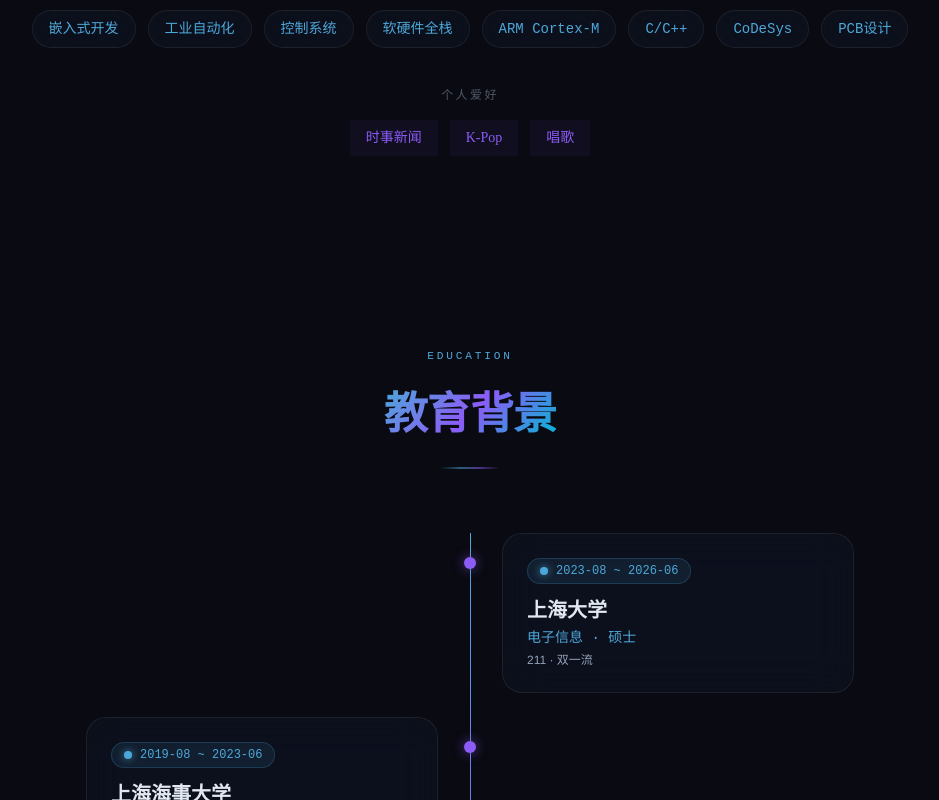
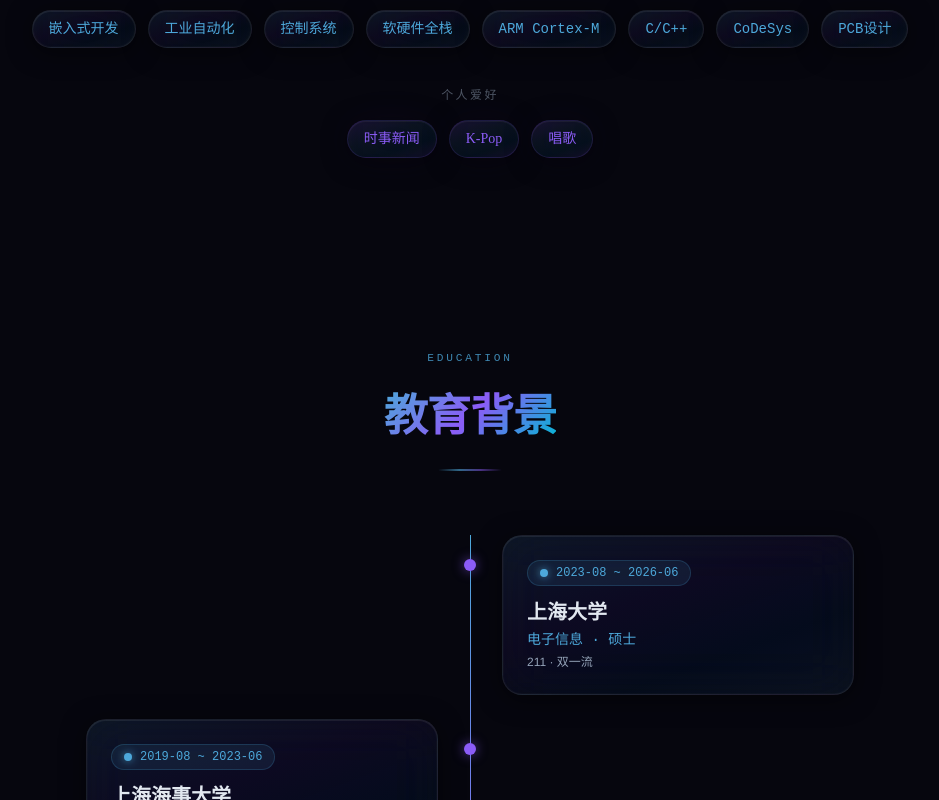
Before and after one commit to Leewlrma9077/resume, a React (Vite) app: page / in a window 1280 px wide. Shown: the part 1500-2300 px from the top of the page, without its empty margins (170-1109 px from the left). Built offline with nearby package versions, Linux system fonts and the light colour scheme; a web font is replaced by a local one.

Commit message:
feat: true iOS26 liquid glass with color-tinted transparency, data fixes

```diff
--- a/src/data/resumeData.js
+++ b/src/data/resumeData.js
@@ -68,7 +68,7 @@ export const skills = [
   {
     category: '编程语言',
     icon: '💻',
-    items: ['C/C++', 'ST (IEC 61131-3)', 'FBD', 'Python'],
+    items: ['C/C++', 'ST', 'FBD', 'Python'],
   },
   {
     category: '嵌入式平台',
@@ -78,17 +78,17 @@ export const skills = [
   {
     category: '通信接口',
     icon: '🔗',
-    items: ['UART / I2C / SPI', 'CAN 总线', 'DMA', '自定义通信协议'],
+    items: ['UART / I2C / SPI', 'CAN 总线', '自定义通信协议'],
   },
   {
     category: '硬件工程',
     icon: '📐',
-    items: ['电路原理图设计', 'PCB Layout', '多层板设计', '硬件调试与测试'],
+    items: ['电路原理图设计', 'PCB Layout', '硬件调试与测试'],
   },
   {
     category: '工业自动化',
     icon: '🏭',
-    items: ['IEC 61499 标准', 'CoDeSys 平台', 'EcoStruxure AE', 'DCS 分布式控制'],
+    items: ['IEC 61131 / IEC 61499', 'CoDeSys 平台', 'EcoStruxure AE', 'DCS 分布式控制'],
   },
 ];
 
--- a/src/index.css
+++ b/src/index.css
@@ -8,14 +8,14 @@
   * { margin: 0; padding: 0; box-sizing: border-box; }
   html { scroll-behavior: smooth; }
   body {
-    background-color: #0a0a12;
+    background-color: #06060e;
     color: #e2e8f0;
     overflow-x: hidden;
     -webkit-font-smoothing: antialiased;
     -moz-osx-font-smoothing: grayscale;
   }
   ::-webkit-scrollbar { width: 6px; }
-  ::-webkit-scrollbar-track { background: #0a0a12; }
+  ::-webkit-scrollbar-track { background: #06060e; }
   ::-webkit-scrollbar-thumb {
     background: linear-gradient(to bottom, #4da8da, #8b5cf6);
     border-radius: 3px;
@@ -23,35 +23,102 @@
 }
 
 @layer components {
-  /* ── iOS 26 Liquid Glass ── */
+  /*
+   * ─── iOS 26 Liquid Glass ───
+   * Layered translucent material with:
+   *   • Color-tinted base (not neutral) for vibrancy
+   *   • Heavy blur + saturation for liquid depth
+   *   • Inner highlight + outer glow for dimensionality
+   *   • Iridescent edge glow on hover
+   */
+
+  /* ── Core liquid glass surface ── */
   .glass {
-    background: rgba(77, 168, 218, 0.04);
-    backdrop-filter: blur(20px) saturate(1.4);
-    -webkit-backdrop-filter: blur(20px) saturate(1.4);
-    border: 1px solid rgba(255, 255, 255, 0.07);
+    /* Vibrant tinted base — key to iOS 26 look */
+    background:
+      linear-gradient(
+        160deg,
+        rgba(77, 168, 218, 0.1) 0%,
+        rgba(139, 92, 246, 0.06) 40%,
+        rgba(6, 182, 212, 0.04) 70%,
+        rgba(77, 168, 218, 0.07) 100%
+      );
+    /* Deep blur + color saturation */
+    backdrop-filter: blur(24px) saturate(2);
+    -webkit-backdrop-filter: blur(24px) saturate(2);
+    /* Soft-tinted border */
+    border: 1px solid rgba(255, 255, 255, 0.08);
     border-radius: 20px;
-    transition: all 0.4s cubic-bezier(0.4, 0, 0.2, 1);
-  }
-  .glass:hover {
-    background: rgba(77, 168, 218, 0.08);
-    border-color: rgba(139, 92, 246, 0.25);
+    /* Multi-layer shadow for depth */
     box-shadow:
-      0 0 40px rgba(77, 168, 218, 0.06),
-      0 0 80px rgba(139, 92, 246, 0.04),
-      inset 0 1px 0 rgba(255, 255, 255, 0.04);
+      0 4px 24px rgba(0, 0, 0, 0.5),
+      0 1px 0 rgba(255, 255, 255, 0.05) inset,
+      0 0 0 1px rgba(255, 255, 255, 0.02) inset;
+    transition: all 0.5s cubic-bezier(0.22, 0.61, 0.36, 1);
+    /* Subtle lift */
+    transform: translateY(0);
   }
 
-  /* ── Liquid Glass accent variant ── */
+  .glass:hover {
+    /* Intensify color bleed */
+    background:
+      linear-gradient(
+        160deg,
+        rgba(77, 168, 218, 0.16) 0%,
+        rgba(139, 92, 246, 0.1) 35%,
+        rgba(6, 182, 212, 0.08) 65%,
+        rgba(77, 168, 218, 0.12) 100%
+      );
+    /* Iridescent edge */
+    border-color: rgba(139, 92, 246, 0.35);
+    /* Bloom + depth */
+    box-shadow:
+      0 8px 40px rgba(0, 0, 0, 0.55),
+      0 0 80px rgba(77, 168, 218, 0.1),
+      0 0 120px rgba(139, 92, 246, 0.06),
+      0 1px 0 rgba(255, 255, 255, 0.09) inset,
+      0 0 0 1px rgba(255, 255, 255, 0.04) inset;
+    transform: translateY(-1px);
+  }
+
+  /* ── Accent variant (purple-leaning) ── */
   .glass-accent {
-    background: rgba(139, 92, 246, 0.06);
-    border-color: rgba(139, 92, 246, 0.15);
+    background:
+      linear-gradient(
+        160deg,
+        rgba(139, 92, 246, 0.14) 0%,
+        rgba(77, 168, 218, 0.08) 40%,
+        rgba(6, 182, 212, 0.06) 70%,
+        rgba(139, 92, 246, 0.1) 100%
+      );
+    backdrop-filter: blur(24px) saturate(2);
+    -webkit-backdrop-filter: blur(24px) saturate(2);
+    border: 1px solid rgba(139, 92, 246, 0.15);
+    border-radius: 20px;
+    box-shadow:
+      0 4px 24px rgba(0, 0, 0, 0.5),
+      0 0 40px rgba(139, 92, 246, 0.06),
+      0 1px 0 rgba(255, 255, 255, 0.05) inset;
+    transition: all 0.5s cubic-bezier(0.22, 0.61, 0.36, 1);
+    transform: translateY(0);
   }
+
   .glass-accent:hover {
-    background: rgba(139, 92, 246, 0.1);
-    border-color: rgba(139, 92, 246, 0.35);
+    background:
+      linear-gradient(
+        160deg,
+        rgba(139, 92, 246, 0.22) 0%,
+        rgba(77, 168, 218, 0.12) 40%,
+        rgba(6, 182, 212, 0.1) 70%,
+        rgba(139, 92, 246, 0.16) 100%
+      );
+    border-color: rgba(139, 92, 246, 0.45);
     box-shadow:
-      0 0 40px rgba(139, 92, 246, 0.08),
-      0 0 80px rgba(139, 92, 246, 0.04);
+      0 8px 40px rgba(0, 0, 0, 0.55),
+      0 0 80px rgba(139, 92, 246, 0.14),
+      0 0 140px rgba(139, 92, 246, 0.08),
+      0 1px 0 rgba(255, 255, 255, 0.09) inset;
+    transform: translateY(-1px);
   }
 
   /* ── Gradient text ── */
@@ -69,10 +136,10 @@
   .glow-border::before {
     content: '';
     position: absolute;
-    inset: -1px;
+    inset: -2px;
     border-radius: inherit;
-    padding: 1.5px;
-    background: linear-gradient(135deg, rgba(77,168,218,0.5), rgba(139,92,246,0.4), rgba(6,182,212,0.3));
+    padding: 2px;
+    background: linear-gradient(135deg, rgba(77,168,218,0.6), rgba(139,92,246,0.5), rgba(6,182,212,0.4));
     -webkit-mask: linear-gradient(#fff 0 0) content-box, linear-gradient(#fff 0 0);
     mask: linear-gradient(#fff 0 0) content-box, linear-gradient(#fff 0 0);
     -webkit-mask-composite: xor;
@@ -87,19 +154,10 @@
     inset: 0;
     pointer-events: none;
     z-index: 9999;
-    background: repeating-linear-gradient(0deg, transparent, transparent 2px, rgba(0,0,0,0.025) 2px, rgba(0,0,0,0.025) 4px);
+    background: repeating-linear-gradient(0deg, transparent, transparent 2px, rgba(0,0,0,0.02) 2px, rgba(0,0,0,0.02) 4px);
   }
 
-  /* ── Decorative divider ── */
-  .section-divider {
-    width: 60px;
-    height: 2px;
-    margin: 0 auto;
-    border-radius: 1px;
-    background: linear-gradient(90deg, transparent, rgba(77,168,218,0.5), rgba(139,92,246,0.5), transparent);
-  }
-
-  /* ── Section heading wrapper ── */
+  /* ── Section heading ── */
   .section-heading {
     text-align: center;
     margin-bottom: 4rem;
@@ -120,16 +178,26 @@
     text-transform: uppercase;
     color: #4da8da;
     margin-bottom: 1rem;
+    opacity: 0.8;
+  }
+
+  /* ── Decorative divider ── */
+  .section-divider {
+    width: 64px;
+    height: 2px;
+    margin: 0 auto;
+    border-radius: 1px;
+    background: linear-gradient(90deg, transparent, rgba(77,168,218,0.6), rgba(139,92,246,0.5), transparent);
   }
 }
 
 @layer utilities {
   /* ── Text glow ── */
   .text-glow-blue {
-    text-shadow: 0 0 20px rgba(77, 168, 218, 0.3), 0 0 40px rgba(77, 168, 218, 0.1);
+    text-shadow: 0 0 24px rgba(77, 168, 218, 0.35), 0 0 48px rgba(77, 168, 218, 0.12);
   }
   .text-glow-purple {
-    text-shadow: 0 0 20px rgba(139, 92, 246, 0.3), 0 0 40px rgba(139, 92, 246, 0.1);
+    text-shadow: 0 0 24px rgba(139, 92, 246, 0.35), 0 0 48px rgba(139, 92, 246, 0.12);
   }
 
   /* ── Artistic fonts ── */
@@ -151,30 +219,24 @@
     content: '';
     position: absolute;
     top: 50%;
-    width: 24px;
+    width: 20px;
     height: 1px;
     background: linear-gradient(90deg, transparent, rgba(77,168,218,0.6));
   }
   .text-ornament::before {
-    right: calc(100% + 12px);
-    transform: translateY(-50%) rotate(180deg);
+    right: calc(100% + 10px);
+    transform: rotate(180deg);
   }
   .text-ornament::after {
-    left: calc(100% + 12px);
-    transform: translateY(-50%);
-  }
-
-  /* ── Tilt card perspective ── */
-  .preserve-3d {
-    transform-style: preserve-3d;
+    left: calc(100% + 10px);
   }
 
   /* ── Liquid shimmer keyframe ── */
-  @keyframes shimmer {
-    0%, 100% { opacity: 0.4; }
-    50% { opacity: 0.8; }
+  @keyframes liquidShimmer {
+    0%, 100% { opacity: 0.5; }
+    50% { opacity: 1; }
   }
   .animate-shimmer {
-    animation: shimmer 3s ease-in-out infinite;
+    animation: liquidShimmer 3.5s ease-in-out infinite;
   }
 }
--- a/tailwind.config.js
+++ b/tailwind.config.js
@@ -4,7 +4,7 @@ export default {
   theme: {
     extend: {
       colors: {
-        'bg-deep': '#0a0a12',
+        'bg-deep': '#06060e',
         'accent-blue': '#4da8da',
         'accent-purple': '#8b5cf6',
         'accent-cyan': '#06b6d4',
```
